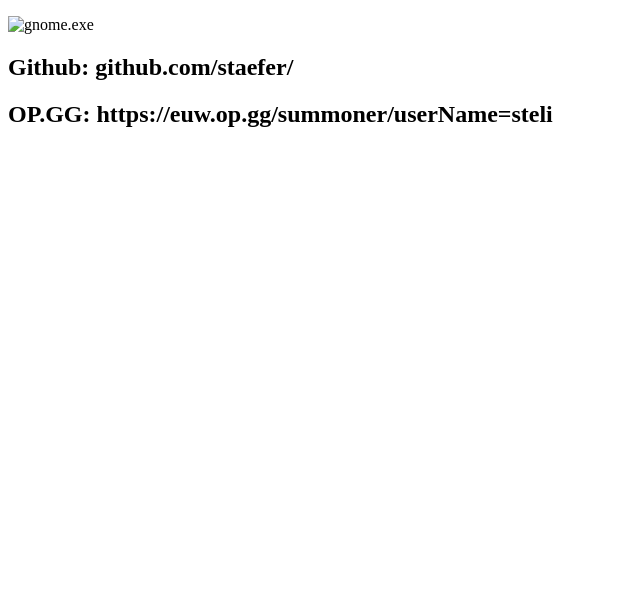
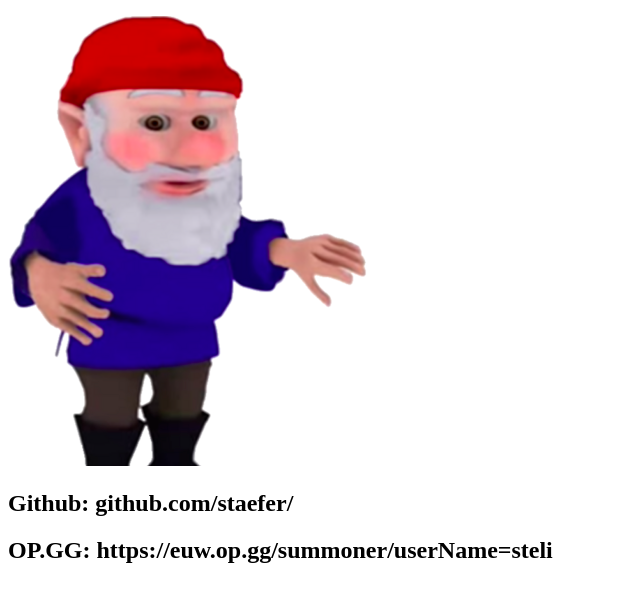
Before and after one commit to staefer/frid.dev.website, a plain HTML site: page index.html in a window 1280 px wide. Shown: the whole page, without its empty margins (0-640 px from the left). Drawn offline with Linux system fonts and the light colour scheme.

Commit message:
Fixed the important visual element
(gnome)

```diff
--- a/index.html
+++ b/index.html
@@ -3,7 +3,7 @@
 <head></head>
 <body>
     <p>
-        <img src="Noggin.jpg" alt="gnome.exe">
+        <img src="Noggin.png" alt="gnome.exe">
 
         <h2>Github: github.com/staefer/</h2>
         <h2>OP.GG: https://euw.op.gg/summoner/userName=steli</h2>
```
